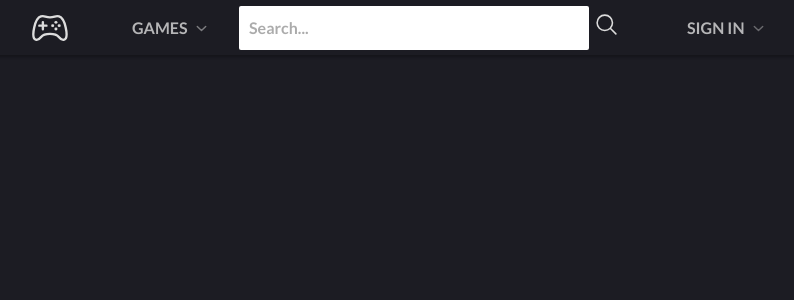
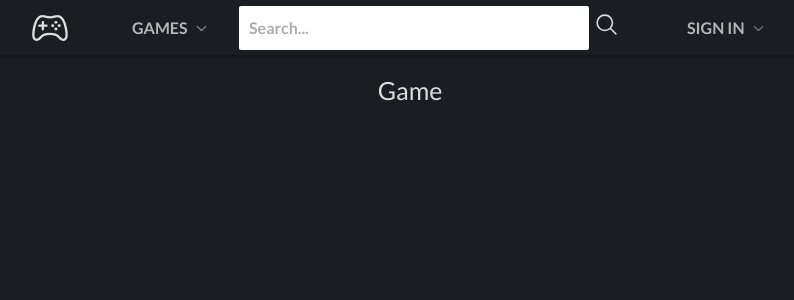
Before and after one commit to rbhogal/game-save-app, a React (Create React App) app: page /gamelist/games/1 in a window 1280 px wide. Shown: the top 300 px of the page, without its empty margins (230-1024 px from the left). Built offline with nearby package versions, Linux system fonts and the light colour scheme; no server answers.

Commit message:
add no results text for empty search results

```diff
--- /dev/null
+++ b/src/components/games/Game.css
@@ -0,0 +1,4 @@
+.Game {
+  margin-top: 75px;
+  text-align: center;
+}
--- a/src/components/games/Game.js
+++ b/src/components/games/Game.js
@@ -1,7 +1,13 @@
-import React from "react";
+import React from 'react';
+
+import './Game.css';
 
 const Game = () => {
-  return <div>Game</div>;
+  return (
+    <div className="Game">
+      <h1>Game</h1>
+    </div>
+  );
 };
 
 export default Game;
--- a/src/components/games/GameList.css
+++ b/src/components/games/GameList.css
@@ -1,5 +1,4 @@
 .GameList {
-  margin: 25px 50px;
   margin: 50px 50px 25px 50px;
 
 }
--- a/src/components/games/GameList.js
+++ b/src/components/games/GameList.js
@@ -53,7 +53,7 @@ const GameList = () => {
 
   return (
     <div className="GameList">
-      {!isLoading && <GamesMultipleRowsScroll games={games} />}
+      {!isLoading && <GamesMultipleRowsScroll search={search} games={games} />}
       {/* {isLoading && <p>Loading...</p>} */}
     </div>
   );
--- a/src/components/games/GamesMultipleRowsScroll.js
+++ b/src/components/games/GamesMultipleRowsScroll.js
@@ -91,7 +91,15 @@ const GamesMultipleRowsScroll = props => {
       );
     }
 
-
+    if (_.isEmpty(props.games)) {
+      return (
+        <>
+          <div style={{ margin: '45vh', textAlign: 'center' }}>
+            <h1>{`No results for "${props.search}".`}</h1>
+          </div>
+        </>
+      );
+    }
   };
 
   return <>{showSearchResults()}</>;
```
